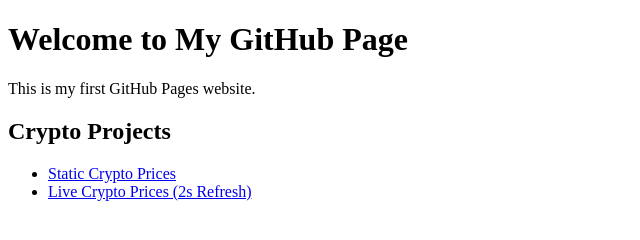
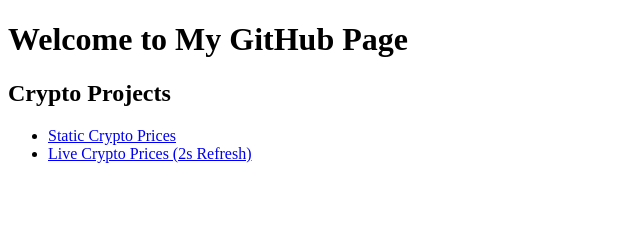
Before and after one commit to Jeon-Dahye/Jeon-Dahye.github.io, a plain HTML site: page index.html in a window 1280 px wide. Shown: the whole page, without its empty margins (0-640 px from the left). Drawn offline with Linux system fonts and the light colour scheme.

Commit message:
Update index.html

```diff
--- a/index.html
+++ b/index.html
@@ -7,7 +7,7 @@
 </head>
 <body>
   <h1>Welcome to My GitHub Page</h1>
-  <p>This is my first GitHub Pages website.</p>
+  <!--<p>This is my first GitHub Pages website.</p>-->
 
   <h2>Crypto Projects</h2>
   <ul>
```
